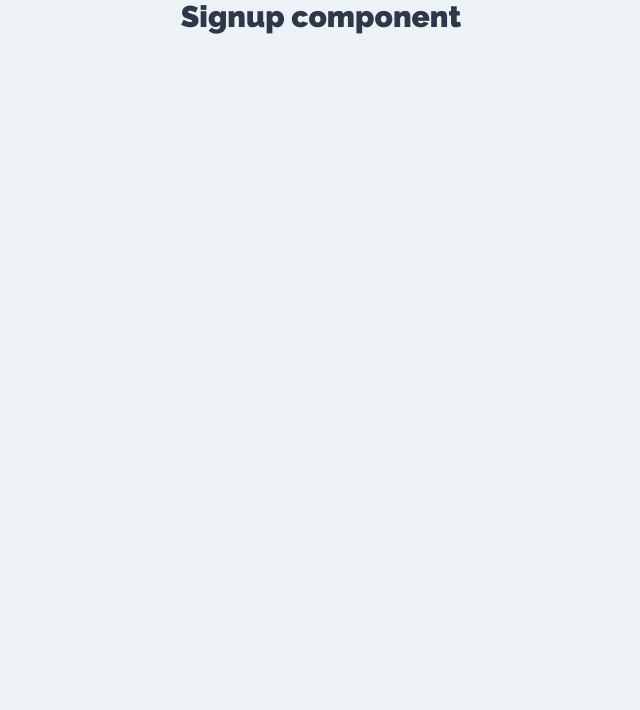
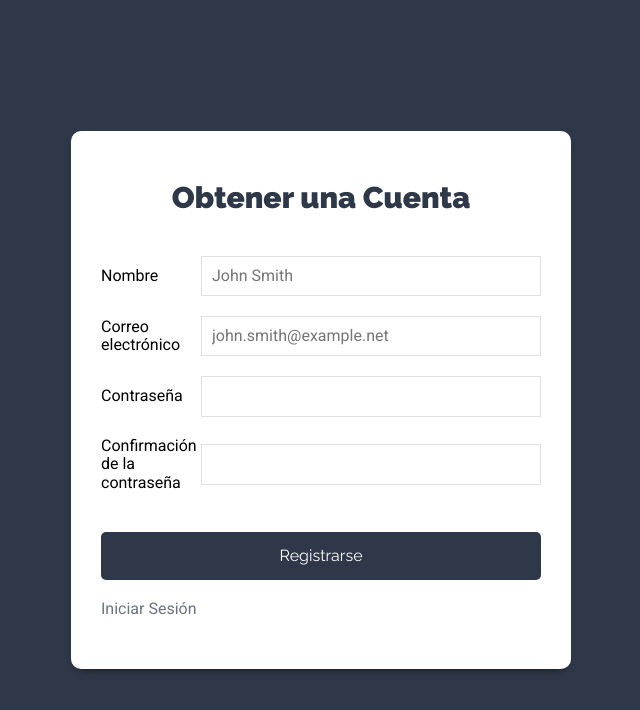
Before and after one commit to santiago-rodrig/mern-projects-manager-frontend, a React (Create React App) app: page /signup in a window 1280 px wide. Shown: the top 710 px of the page, without its empty margins (319-959 px from the left). Built offline with nearby package versions, Linux system fonts and the light colour scheme.

Commit message:
feature: Signup component jsx

```diff
--- a/src/components/auth/Login.js
+++ b/src/components/auth/Login.js
@@ -4,7 +4,7 @@
 const Login = () => {
     const [user, setUser] = useState({
         email: '',
-        password: ''
+        password: '',
     })
 
     const { email, password } = user
@@ -12,11 +12,11 @@
     const handleChange = (e) => {
         setUser({
             ...user,
-            [e.target.name]: e.target.value
+            [e.target.name]: e.target.value,
         })
     }
 
-    const handleSubmit = e => {
+    const handleSubmit = (e) => {
         e.preventDefault()
     }
 
@@ -26,7 +26,7 @@
                 <h1>Iniciar Sesión</h1>
                 <form onSubmit={handleSubmit}>
                     <div className="campo-form">
-                        <label htmlFor="email">Email</label>
+                        <label htmlFor="email">Correo electrónico</label>
                         <input
                             type="email"
                             id="email"
@@ -37,7 +37,7 @@
                         />
                     </div>
                     <div className="campo-form">
-                        <label htmlFor="password">Password</label>
+                        <label htmlFor="password">Contraseña</label>
                         <input
                             type="password"
                             id="password"
@@ -54,7 +54,7 @@
                         />
                     </div>
                 </form>
-                <Link to={'./signup'} className="enlace-cuenta">
+                <Link to={'/signup'} className="enlace-cuenta">
                     Registrarse
                 </Link>
             </div>
--- a/src/components/auth/Signup.js
+++ b/src/components/auth/Signup.js
@@ -1,7 +1,90 @@
-import React from 'react'
+import React, { useState } from 'react'
+import { Link } from 'react-router-dom'
 
 const Signup = () => {
-    return <h1>Signup component</h1>
+    const [user, setUser] = useState({
+        email: '',
+        password: '',
+        name: '',
+        passwordConfirmation: '',
+    })
+
+    const { email, password, name, passwordConfirmation } = user
+
+    const handleChange = (e) => {
+        setUser({
+            ...user,
+            [e.target.name]: e.target.value,
+        })
+    }
+
+    const handleSubmit = (e) => {
+        e.preventDefault()
+    }
+
+    return (
+        <div className="form-usuario">
+            <div className="contenedor-form sombra-dark">
+                <h1>Obtener una Cuenta</h1>
+                <form onSubmit={handleSubmit}>
+                    <div className="campo-form">
+                        <label htmlFor="name">Nombre</label>
+                        <input
+                            type="text"
+                            id="name"
+                            name="name"
+                            placeholder="John Smith"
+                            value={name}
+                            onChange={handleChange}
+                        />
+                    </div>
+                    <div className="campo-form">
+                        <label htmlFor="email">Correo electrónico</label>
+                        <input
+                            type="email"
+                            id="email"
+                            name="email"
+                            placeholder="john.smith@example.net"
+                            value={email}
+                            onChange={handleChange}
+                        />
+                    </div>
+                    <div className="campo-form">
+                        <label htmlFor="password">Contraseña</label>
+                        <input
+                            type="password"
+                            id="password"
+                            name="password"
+                            value={password}
+                            onChange={handleChange}
+                        />
+                    </div>
+                    <div className="campo-form">
+                        <label htmlFor="passwordConfirmation">
+                            Confirmación de la contraseña
+                        </label>
+                        <input
+                            type="password"
+                            id="passwordConfirmation"
+                            name="passwordConfirmation"
+                            value={passwordConfirmation}
+                            onChange={handleChange}
+                        />
+                    </div>
+                    <div className="campo-form">
+                        <input
+                            type="submit"
+                            className="btn btn-primario btn-block"
+                            value="Registrarse"
+                        />
+                    </div>
+                </form>
+                <Link to={'/'} className="enlace-cuenta">
+                    Iniciar Sesión
+                </Link>
+            </div>
+        </div>
+    )
 }
 
 export default Signup
```
